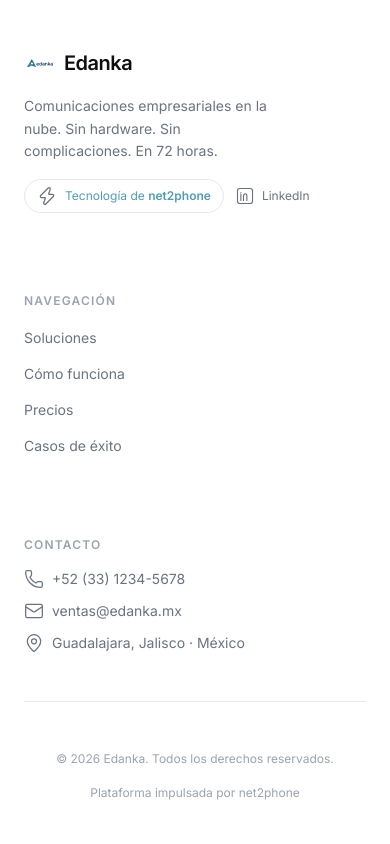
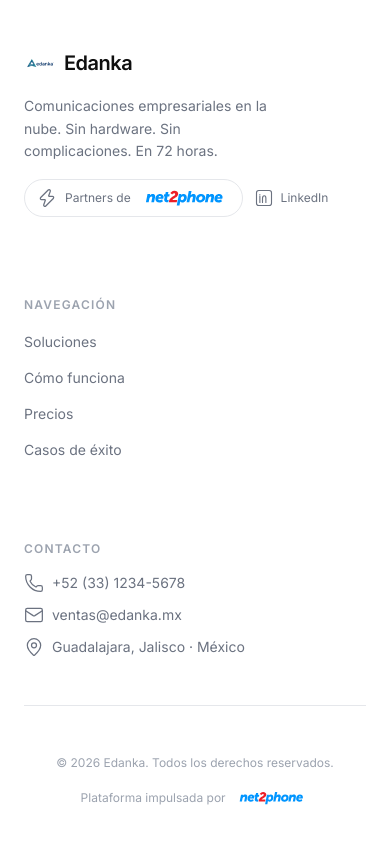
Before and after one commit to Pollitobello2005/edanka, a Next.js app: page / in a window 390 px wide. Shown: the part 8461-9305 px from the top of the page. Built offline with nearby package versions, Linux system fonts and the light colour scheme.

Commit message:
UX: show net2phone logo in footer (partners badge + bottom bar)

```diff
--- a/src/components/Footer.tsx
+++ b/src/components/Footer.tsx
@@ -46,9 +46,8 @@
                 }}
               >
                 <Zap size={20} strokeWidth={1.5} color="#6b7280" />
-                <span className="text-xs" style={{ color: '#519cb5' }}>
-                  Tecnología de <strong>net2phone</strong>
-                </span>
+                <span className="text-xs" style={{ color: '#6B7280' }}>Partners de</span>
+                <Image src="/logos/net2phone.svg" alt="net2phone" width={100} height={28} className="h-6 w-auto" />
               </div>
 
               <a href="https://www.linkedin.com/company/edankamx" target="_blank" rel="noreferrer" aria-label="Edanka en LinkedIn" className="text-sm flex items-center gap-2" style={{ color: '#6B7280' }}>
@@ -129,8 +128,9 @@
             <p style={{ color: '#9CA3AF', fontSize: 12 }}>
               © {new Date().getFullYear()} Edanka. Todos los derechos reservados.
             </p>
-            <p style={{ color: '#9CA3AF', fontSize: 12 }}>
-              Plataforma impulsada por net2phone
+            <p style={{ color: '#9CA3AF', fontSize: 12 }} className="flex items-center gap-2">
+              Plataforma impulsada por
+              <Image src="/logos/net2phone.svg" alt="net2phone" width={90} height={24} className="h-5 w-auto" />
             </p>
           </div>
         </div>
```
